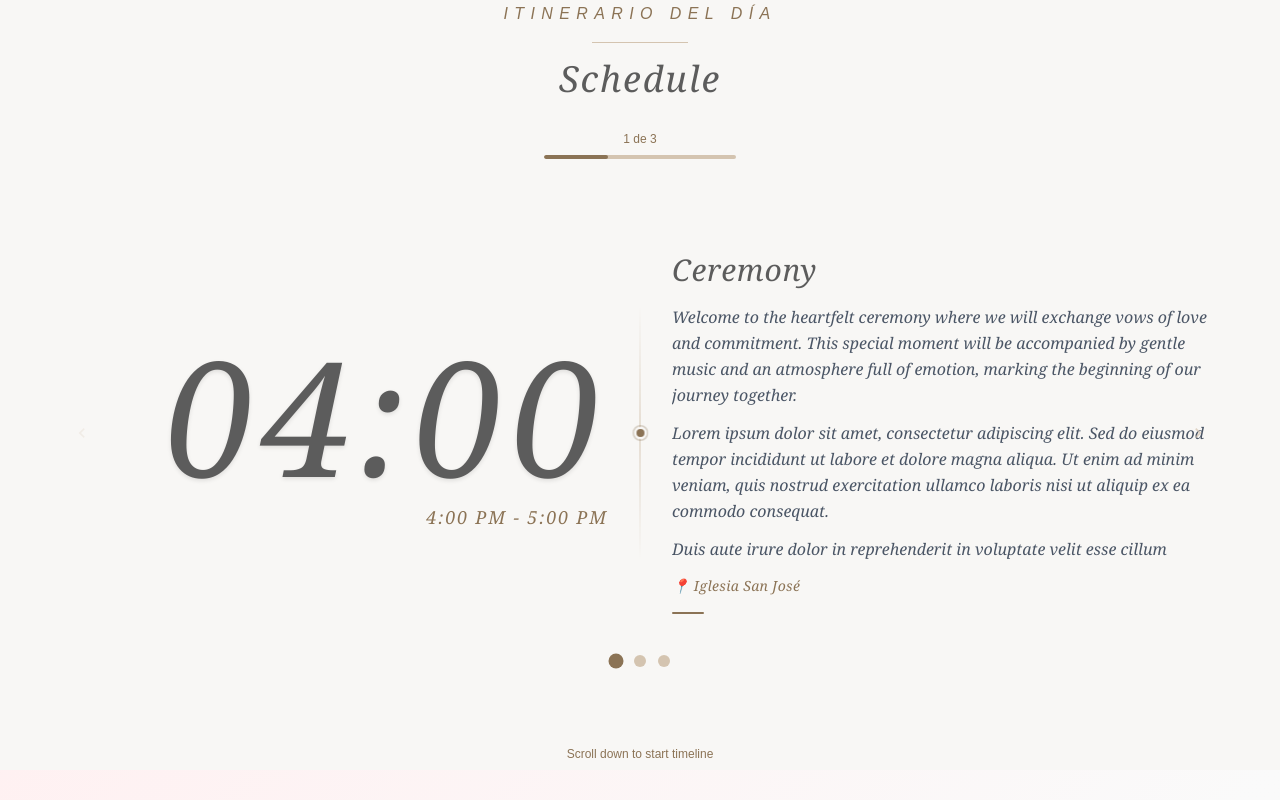
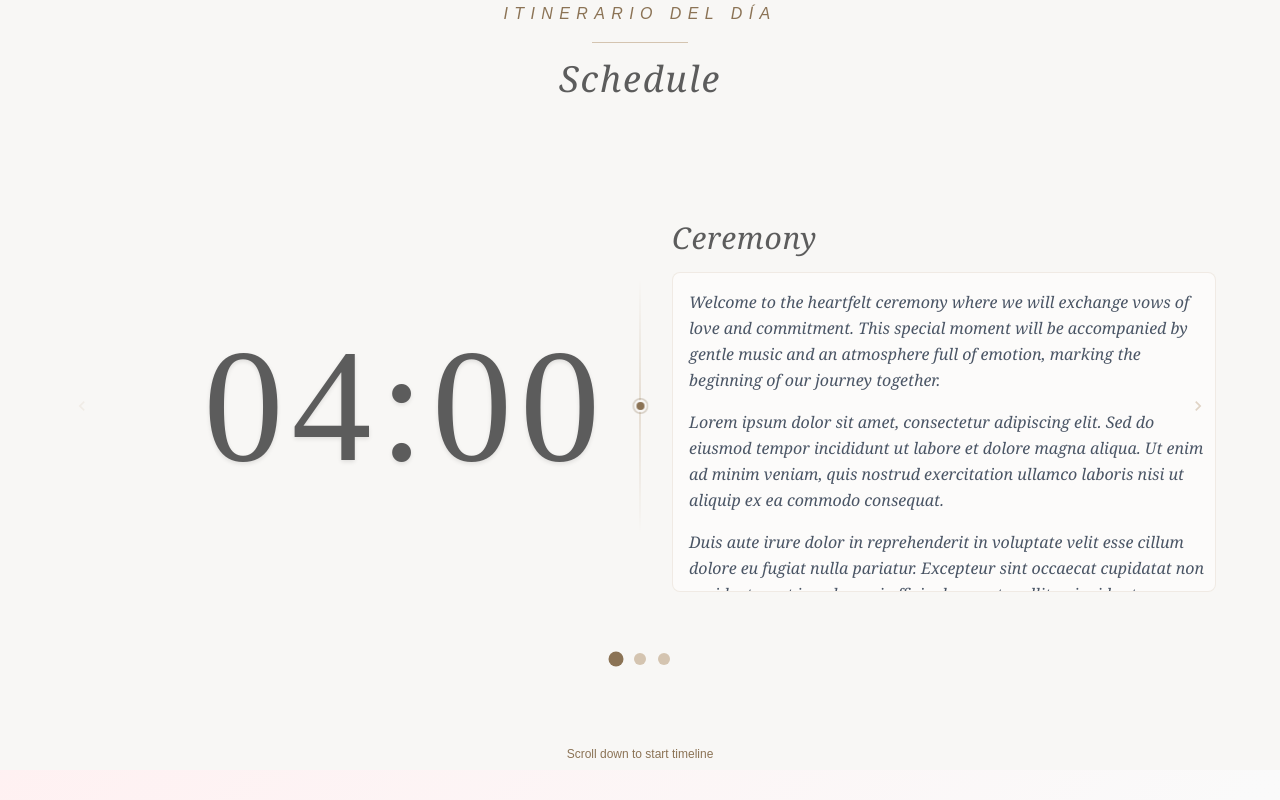
Before and after one commit to AlejoReyna/wedding_invitation, a Next.js app: page / in a window 1280 px wide. Shown: the part 1920-2720 px from the top of the page. Built offline with nearby package versions, Linux system fonts and the light colour scheme.

Commit message:
fixed css

```diff
--- a/src/app/components/ItinerarySection.tsx
+++ b/src/app/components/ItinerarySection.tsx
@@ -186,23 +186,11 @@ export default function ItinerarySection() {
     }
   };
 
-  // Content area wheel handler - allow internal scrolling
+  // Content area wheel handler - allow normal scrolling
   const handleContentWheel = (e: React.WheelEvent) => {
-    const target = e.currentTarget as HTMLDivElement;
-    const { scrollTop, scrollHeight, clientHeight } = target;
-
-    // If we're at the top and scrolling up, or at bottom and scrolling down,
-    // allow the main navigation to take over
-    const isAtTop = scrollTop === 0;
-    const isAtBottom = scrollTop + clientHeight >= scrollHeight - 1;
-
-    if ((isAtTop && e.deltaY < 0) || (isAtBottom && e.deltaY > 0)) {
-      // Don't stop propagation, let main handler manage navigation
-      return;
-    }
-
-    e.stopPropagation(); // Prevent event from bubbling to main handler
-    // Allow default scrolling behavior within the content area
+    // Always stop propagation to prevent main navigation
+    e.stopPropagation();
+    // Allow normal scrolling behavior within the content area
   };
 
   // Touch handlers with improved gesture detection
@@ -274,7 +262,6 @@ export default function ItinerarySection() {
   };
 
   const currentItem = itineraryItems[activeIndex];
-
   return (
     <section
       ref={sectionRef}
@@ -296,33 +283,17 @@ export default function ItinerarySection() {
         </h3>
       </div>
 
-      {/* Progress Indicator */}
-      <div className="text-center mb-6">
-        <div className="text-xs text-[#8b7355] mb-2">
-          {activeIndex + 1} de {itineraryItems.length}
-          {hasCompletedNavigation && <span className="ml-2 text-green-600">✓ Completado</span>}
-        </div>
-        <div className="max-w-48 mx-auto h-1 bg-[#d4c4b0] rounded-full overflow-hidden">
-          <div
-            className="h-full bg-[#8b7355] transition-all duration-500 ease-out rounded-full"
-            style={{ width: `${((activeIndex + 1) / itineraryItems.length) * 100}%` }}
-          />
-        </div>
-      </div>
-
       {/* Main Content Container */}
-      <div className="max-w-6xl mx-auto h-[calc(100vh-300px)] relative">
+      <div className="max-w-6xl mx-auto h-[calc(100vh-250px)] relative">
         <div className="grid grid-cols-1 lg:grid-cols-2 gap-8 lg:gap-16 h-full items-center">
 
           {/* Time Display - Left Side */}
           <div className="flex flex-col items-center lg:items-end justify-center order-1 lg:order-1">
             <div className="transition-all duration-700 ease-out transform" key={activeIndex}>
-              <div className="font-serif text-6xl md:text-8xl lg:text-[10rem] font-thin tracking-wider text-[#5c5c5c] leading-none time-display italic">
+              <div className="font-serif text-6xl md:text-8xl lg:text-[10rem] font-thin tracking-wider text-[#5c5c5c] leading-none time-display italic garamond-regular">
                 {currentItem.displayTime}
               </div>
-              <div className="font-serif text-base md:text-lg text-[#8b7355] font-light tracking-widest mt-2 text-center lg:text-right transition-all duration-500 italic">
-                {currentItem.time}
-              </div>
+
             </div>
           </div>
 
@@ -352,36 +323,39 @@ export default function ItinerarySection() {
 
               {/* Scrollable Content Area */}
               <div
-                className="max-h-64 overflow-y-auto scrollbar-thin scrollbar-thumb-[#8b7355] scrollbar-track-[#d4c4b0] pr-2"
+                className="h-80 overflow-y-auto scrollbar-thin scrollbar-thumb-[#8b7355] scrollbar-track-[#d4c4b0] pr-2 border border-[#d4c4b0]/30 rounded-lg p-4 bg-white/50"
                 onWheel={handleContentWheel}
               >
-                <p className="font-serif text-sm md:text-base text-gray-600 leading-relaxed mb-3 italic">
+                <p className="font-serif text-sm md:text-base text-gray-600 leading-relaxed mb-4 italic">
                   {currentItem.description}
                 </p>
-                <p className="font-serif text-sm md:text-base text-gray-600 leading-relaxed mb-3 italic">
+                <p className="font-serif text-sm md:text-base text-gray-600 leading-relaxed mb-4 italic">
                   Lorem ipsum dolor sit amet, consectetur adipiscing elit. Sed do eiusmod tempor incididunt ut labore et dolore magna aliqua. Ut enim ad minim veniam, quis nostrud exercitation ullamco laboris nisi ut aliquip ex ea commodo consequat.
                 </p>
-                <p className="font-serif text-sm md:text-base text-gray-600 leading-relaxed mb-3 italic">
+                <p className="font-serif text-sm md:text-base text-gray-600 leading-relaxed mb-4 italic">
                   Duis aute irure dolor in reprehenderit in voluptate velit esse cillum dolore eu fugiat nulla pariatur. Excepteur sint occaecat cupidatat non proident, sunt in culpa qui officia deserunt mollit anim id est laborum.
                 </p>
-                <p className="font-serif text-sm md:text-base text-gray-600 leading-relaxed mb-3 italic">
+                <p className="font-serif text-sm md:text-base text-gray-600 leading-relaxed mb-4 italic">
                   Sed ut perspiciatis unde omnis iste natus error sit voluptatem accusantium doloremque laudantium, totam rem aperiam, eaque ipsa quae ab illo inventore veritatis et quasi architecto beatae vitae dicta sunt explicabo.
                 </p>
-                <p className="font-serif text-sm md:text-base text-gray-600 leading-relaxed mb-3 italic">
-                  Nemo enim ipsam voluptatem quia voluptas sit aspernatur aut odit aut fugit, sed quia consequuntur magni dolores eos qui ratione voluptatem sequi nesciunt.
+                <p className="font-serif text-sm md:text-base text-gray-600 leading-relaxed mb-4 italic">
+                  Nemo enim ipsam voluptatem quia voluptas sit aspernatur aut odit aut fugit, sed quia consequuntur magni dolores eos qui ratione voluptatem sequi nesciunt. Neque porro quisquam est, qui dolorem ipsum quia dolor sit amet.
+                </p>
+                <p className="font-serif text-sm md:text-base text-gray-600 leading-relaxed mb-4 italic">
+                  At vero eos et accusamus et iusto odio dignissimos ducimus qui blanditiis praesentium voluptatum deleniti atque corrupti quos dolores et quas molestias excepturi sint occaecati cupiditate non provident.
+                </p>
+                <p className="font-serif text-sm md:text-base text-gray-600 leading-relaxed mb-4 italic">
+                  Similique sunt in culpa qui officia deserunt mollitia animi, id est laborum et dolorum fuga. Et harum quidem rerum facilis est et expedita distinctio nam libero tempore.
+                </p>
+                <p className="font-serif text-sm md:text-base text-gray-600 leading-relaxed mb-0 italic">
+                  Temporibus autem quibusdam et aut officiis debitis aut rerum necessitatibus saepe eveniet ut et voluptates repudiandae sint et molestiae non recusandae.
                 </p>
               </div>
 
-              {currentItem.location && (
-                <p className="font-serif text-xs md:text-sm text-[#8b7355] font-light tracking-wide italic mt-4">
-                  📍 {currentItem.location}
-                </p>
-              )}
+
 
               {/* Indicador de item activo */}
-              <div className="mt-4">
-                <div className="w-8 h-0.5 bg-[#8b7355] rounded-full active-indicator transition-all duration-300"></div>
-              </div>
+
             </div>
           </div>
         </div>
@@ -437,7 +411,7 @@ export default function ItinerarySection() {
       <div className="absolute bottom-2 left-1/2 transform -translate-x-1/2 text-center">
         <p className="text-xs text-[#8b7355] font-light">
           {!hasCompletedNavigation ? (
-            isLocked ? 'Navigate: Scroll, swipe, arrows • ESC to skip' : 'Scroll down to start timeline'
+            isLocked ? 'Navigate events: Scroll outside text area, swipe, arrows • Scroll inside text area to read • ESC to skip' : 'Scroll down to start timeline'
           ) : (
             'Timeline completed - continue scrolling'
           )}
```
